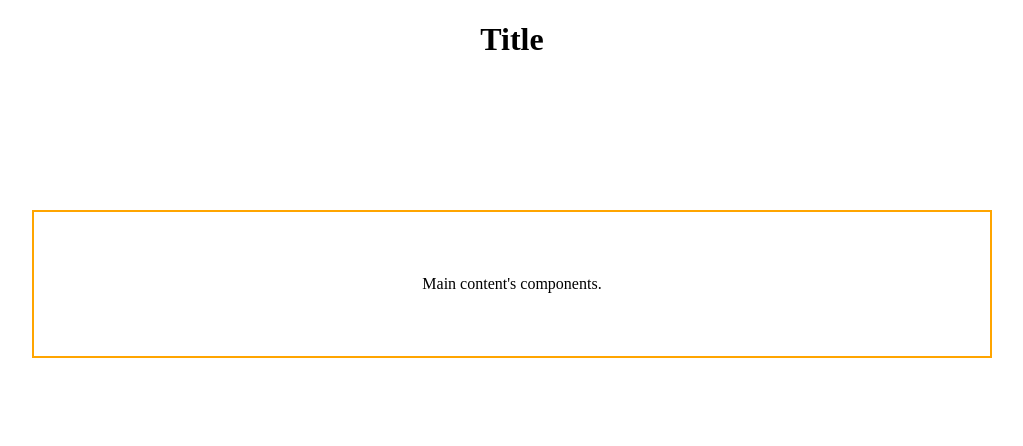
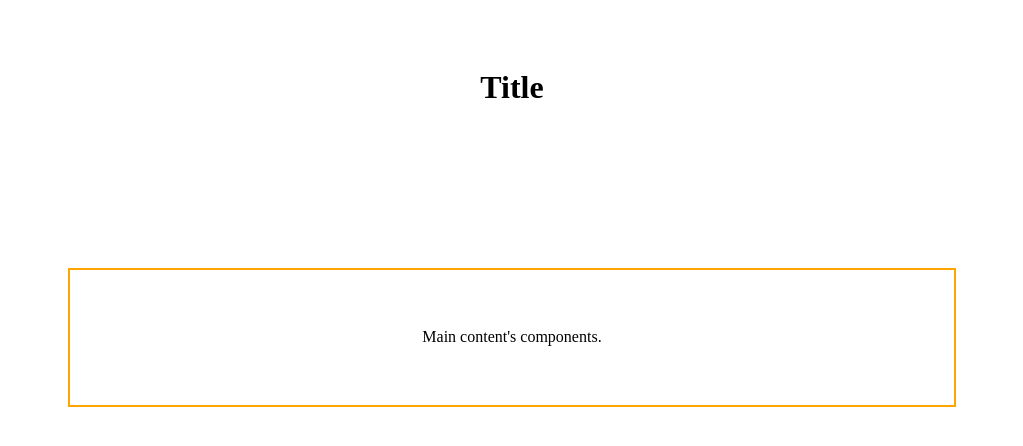
Before and after one commit to KeturahDev/Clean-Juice-Layout, a React (Create React App) app: page / in a window 1280 px wide. Shown: the top 446 px of the page, without its empty margins (128-1151 px from the left). Built offline with nearby package versions, Linux system fonts and the light colour scheme; the HTML template or start-up script is replaced by a standard one.

Commit message:
update template

```diff
--- a/src/App.js
+++ b/src/App.js
@@ -1,6 +1,6 @@
 import './styles/App.css';
-import Header from './components/Header'
-import Main from './components/Main';
+import Header from './components/Header.jsx'
+import Main from './components/Main.jsx';
 
 function App() {
   return (
--- a/src/components/Main.js
+++ b/src/components/Main.jsx
@@ -2,16 +2,21 @@ import React from 'react';
 import styled from 'styled-components'
 
 const Box = styled.div`
-  diplay: flex;
+  display: flex;
   margin: 12%;
   padding: 5%;
   border: 2px solid orange;
+  flex-direction: column;
+  align-items:center;
+  justify-content: center;
 `
 const Main = () => {
   return (
     <React.Fragment>
       <Box>
+        <div>
         Main content's components.
+        </div>
       </Box>
     </React.Fragment>
   )
--- a/src/styles/App.css
+++ b/src/styles/App.css
@@ -1,6 +1,21 @@
 .App {
   text-align: center;
+  display: flex;
+  flex-direction: column;
+  justify-content: center;
+  margin: 3em;
 }
+
+button {
+  background: transparent;
+  border-radius: 3px;
+  border: 2px solid palevioletred;
+  color: palevioletred;
+  margin: 1em 1em;
+  padding: 0.25em 1em;
+}
+
+/* auto generated by create-react-app */
 
 .App-header {
   background-color: #282c34;
```
Also changed, not shown: src/components/Header.jsx (renamed from src/components/Header.js).
